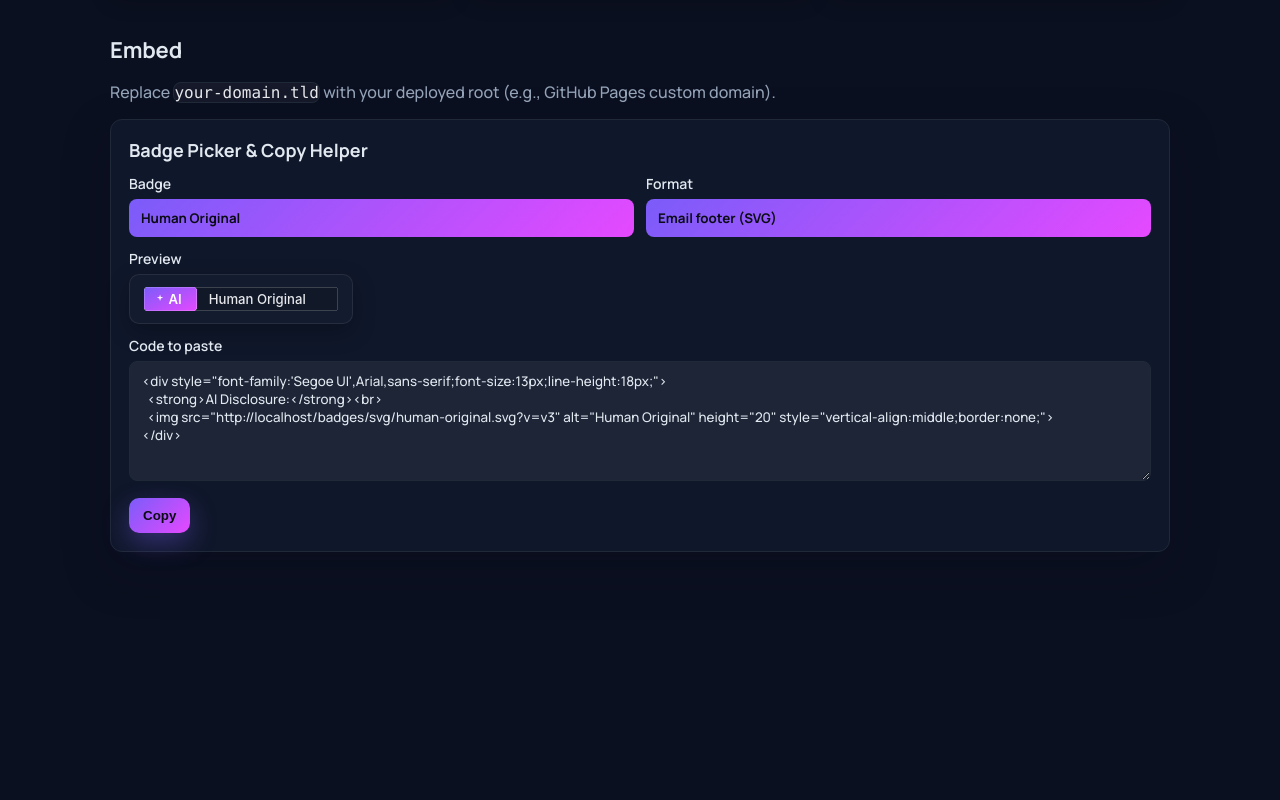
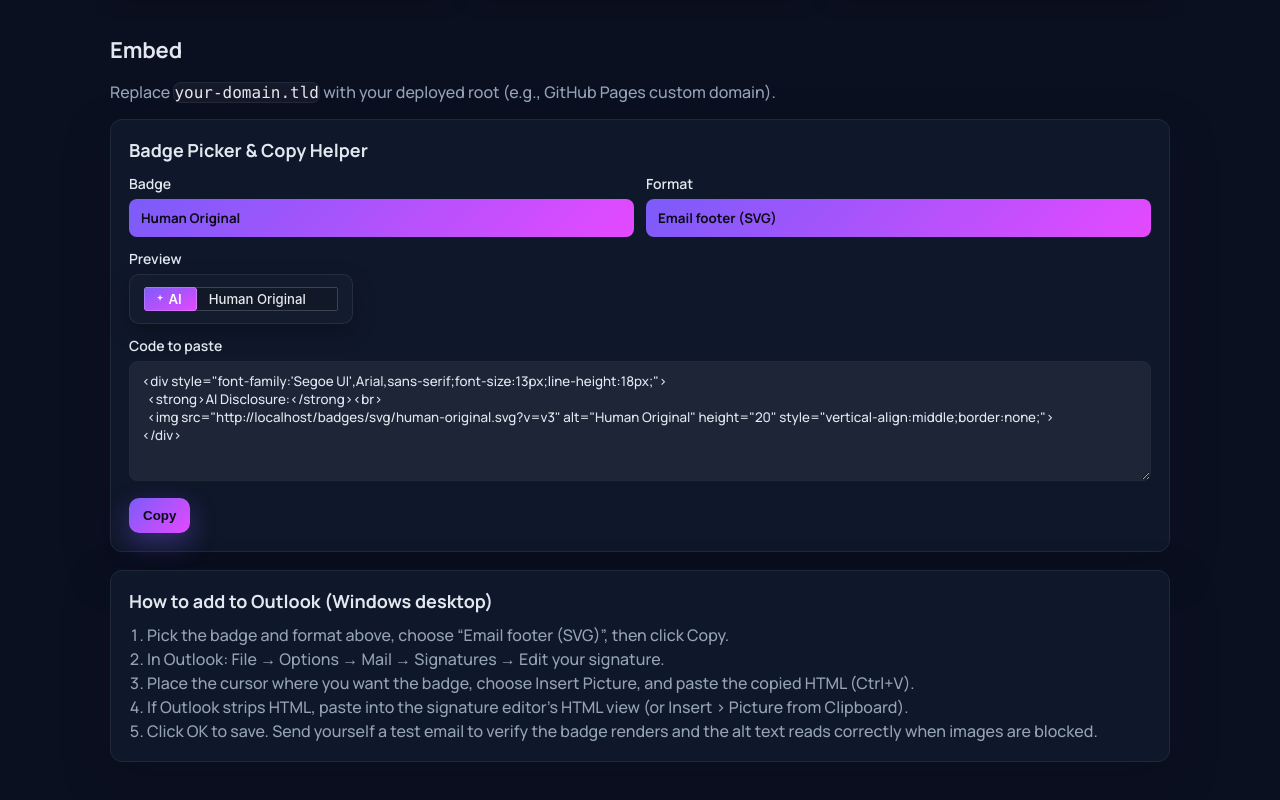
Before and after one commit to dotnetdave/ai-usage-badges, a plain HTML site: page index.html in a window 1280 px wide. Shown: the part 1297-2097 px from the top of the page. Before the commit the page ends 1939 px from the top, so only its background shows below. Drawn offline with Linux system fonts and the light colour scheme.

Commit message:
docs: add Outlook insertion steps after embed picker

```diff
--- a/index.html
+++ b/index.html
@@ -342,11 +342,22 @@
           <label for="snippet">Code to paste</label>
           <textarea id="snippet" readonly></textarea>
         </div>
-        <div style="display:flex; align-items:center; gap:10px; flex-wrap:wrap;">
-          <button class="btn" id="copyBtn" type="button">Copy</button>
-          <span class="toast" id="toast">Copied</span>
-        </div>
+      <div style="display:flex; align-items:center; gap:10px; flex-wrap:wrap;">
+        <button class="btn" id="copyBtn" type="button">Copy</button>
+        <span class="toast" id="toast">Copied</span>
       </div>
+    </div>
+
+    <div class="card" style="margin-bottom:18px;">
+      <h3>How to add to Outlook (Windows desktop)</h3>
+      <ol style="margin: 8px 0 0 18px; padding: 0; line-height: 1.5; color: var(--muted);">
+        <li>Pick the badge and format above, choose “Email footer (SVG)”, then click Copy.</li>
+        <li>In Outlook: File → Options → Mail → Signatures → Edit your signature.</li>
+        <li>Place the cursor where you want the badge, choose Insert Picture, and paste the copied HTML (Ctrl+V).</li>
+        <li>If Outlook strips HTML, paste into the signature editor’s HTML view (or Insert &gt; Picture from Clipboard).</li>
+        <li>Click OK to save. Send yourself a test email to verify the badge renders and the alt text reads correctly when images are blocked.</li>
+      </ol>
+    </div>
 
       <!-- Additional examples removed to keep the embed section focused on the picker -->
     </section>
```
